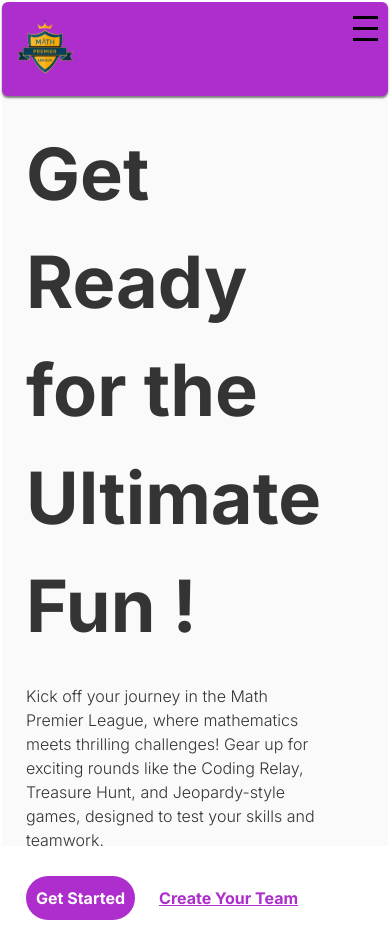
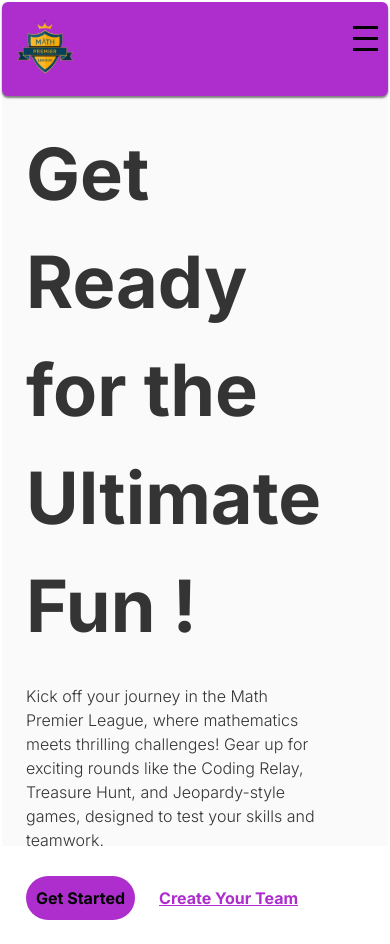
Before and after one commit to SIAM-VIT/MPL-fe, a React (Create React App) app: page / in a window 390 px wide. Built offline with nearby package versions, Linux system fonts and the light colour scheme.

Commit message:
fix: leaderboard colours

```diff
--- a/src/App.css
+++ b/src/App.css
@@ -314,6 +314,10 @@ input:active, input:focus{
   padding: 8px;
 }
 
+/* td{
+  background-color: white;
+} */
+
 .headerRow th{
   border: 1px solid white;
 }
@@ -347,8 +351,14 @@ input:active, input:focus{
 }
 
 .tbl .bold{
+  /* background-color: white; */
   text-align: center;
 }
+tbody tr:first-child {
+  background-color: purple;
+  color: white;
+}
+
 
 #leaderboardtable th, #leaderboardtable td{
   padding: 8px 24px;
--- a/src/components/Navbar.css
+++ b/src/components/Navbar.css
@@ -22,15 +22,15 @@
     background-color: black;
     margin: 4px 0;
   }
-
-  /* Make the navbar responsive */
-  @media screen and (max-width: 768px) {
+  /* For screens below 768px */
+@media screen and (max-width: 768px) {
     #menuBox {
       display: none; /* Hide the menu on smaller screens */
     }
 
     .hamburgerMenu {
       display: flex; /* Show the hamburger menu */
+      margin-top: 10px; /* Adjust this value to move the hamburger lower */
     }
 
     /* When the menu is open, display the menu items */
@@ -47,6 +47,7 @@
     }
 
     .menuItem, .btn {
+      color: black;
       padding: 10px;
       text-align: center;
     }
--- a/src/components/Navbar.jsx
+++ b/src/components/Navbar.jsx
@@ -1,5 +1,5 @@
 import React, { useState } from 'react';
-import './Navbar.css';  // Add this line to import the CSS
+import './Navbar.css';
 import logo from '../assets/MPLlogo.svg';
 import { useNavigate } from 'react-router-dom';
 
@@ -9,7 +9,7 @@ export default function Navbar() {
 
   function handleNavClick(e, path) {
     nav(path);
-    setIsMenuOpen(false); // Close the menu after clicking
+    setIsMenuOpen(false);
   }
 
   function toggleMenu() {
@@ -20,7 +20,6 @@ export default function Navbar() {
     <div id="navBar" className='flex row space-between'>
       <img src={logo} id='mplLogo' alt="MPL Logo" />
       <div className="hamburgerMenu" onClick={toggleMenu}>
-        {/* Hamburger Icon */}
         <span></span>
         <span></span>
         <span></span>
--- a/src/pages/LeaderBoard.jsx
+++ b/src/pages/LeaderBoard.jsx
@@ -8,7 +8,6 @@ export default function Leaderboard() {
     fetch('https://mpl-be-p5xf.onrender.com/teams/getTeamsByScore')
       .then((response) => response.json())
       .then((data) => {
-        // Sort teams by score in descending order
         const sortedTeams = data.sort((a, b) => b.score - a.score);
         setTeams(sortedTeams);
       })
@@ -24,7 +23,6 @@ export default function Leaderboard() {
           <div id="clueSection" className="flex row">
 
             <div id="leadertableSection">
-              {/* Render full leaderboard */}
               <table className="tbl" id="leaderboardtable">
                 <thead>
                   <tr className="headerRow">
@@ -36,7 +34,7 @@ export default function Leaderboard() {
                 <tbody>
                   {teams.map((team, index) => (
                     <tr key={team.team_id}>
-                      <td className="bold">{index + 1}</td>
+                      <td className="bold" >{index + 1}</td>
                       <td>{team.team_name}</td>
                       <td>{team.score.toLocaleString()} Points</td>
                     </tr>
```
